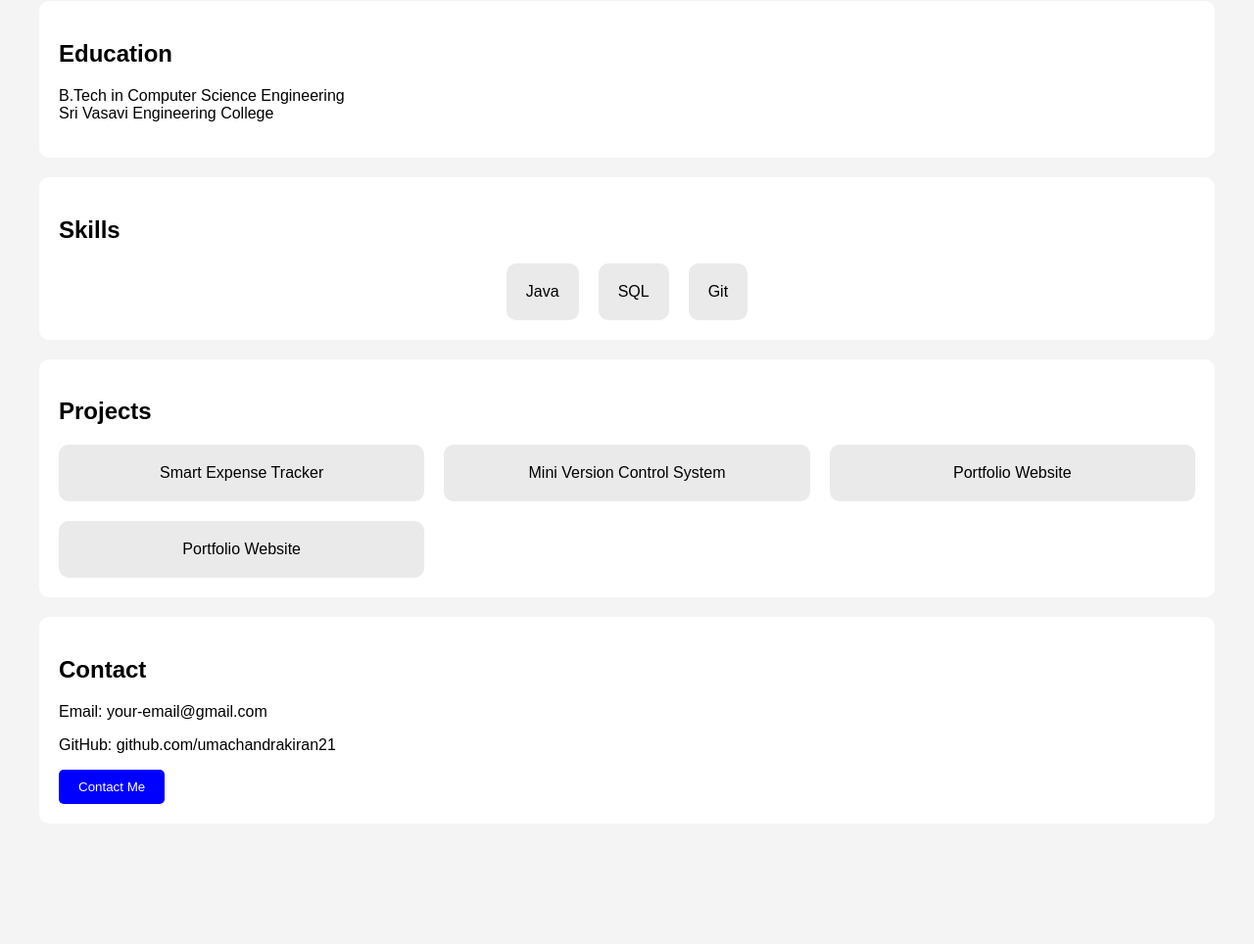
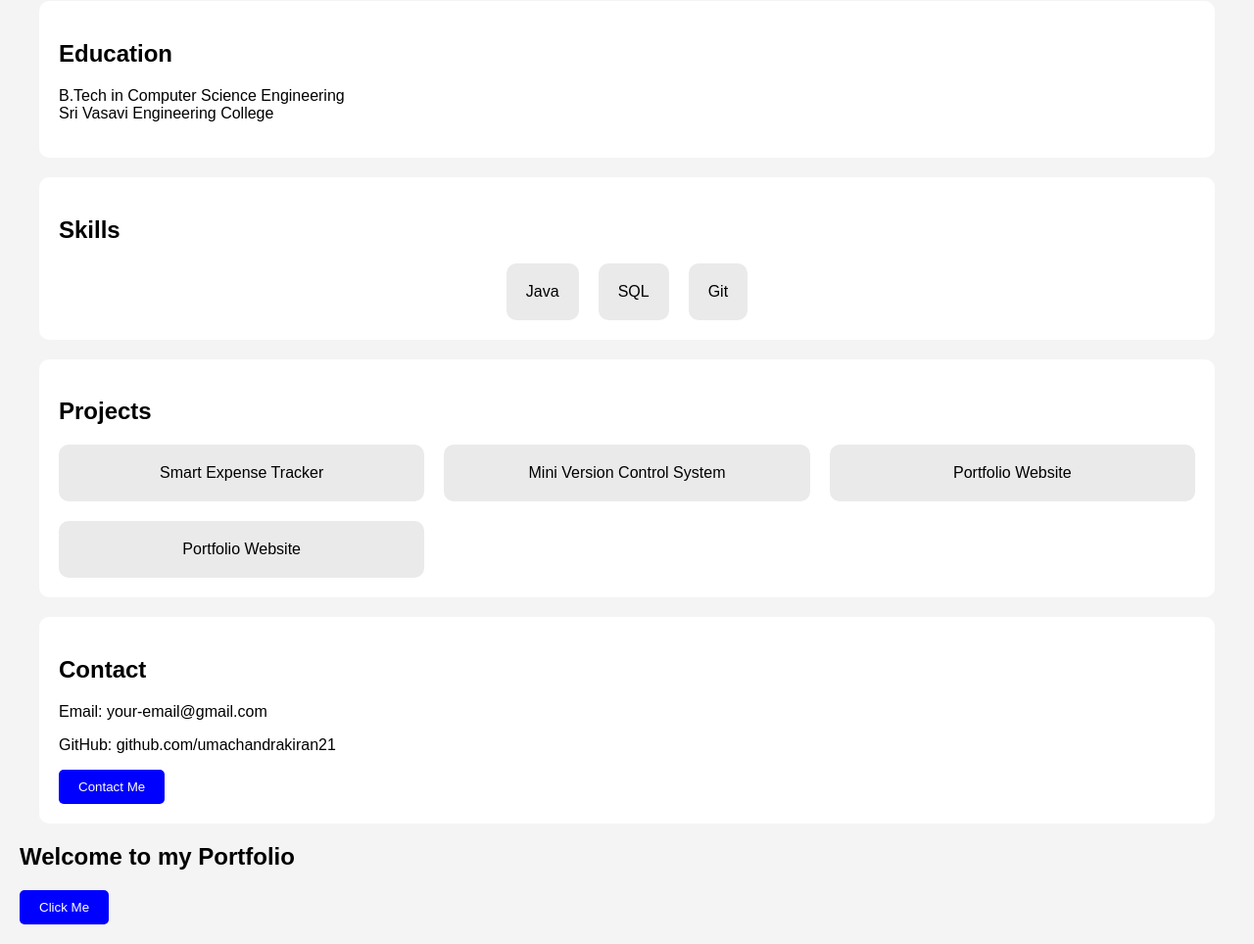
Before and after one commit to umachandrakiran21/portfolio, a plain HTML site: page src/index.html in a window 1280 px wide. Shown: the part 79-1043 px from the top of the page at 98% size. Before the commit the page ends 940 px from the top, so only its background shows below. Drawn offline with Linux system fonts and the light colour scheme.

Commit message:
Updated portfolio website

```diff
--- a/src/index.html
+++ b/src/index.html
@@ -3,6 +3,8 @@
 <head>
     <title>Uma Chandra Kiran Portfolio</title>
     <link rel="stylesheet" href="style.css">
+    <script src="script.js"></script>
+</body>
 </head>
 <body>
 
@@ -56,6 +58,10 @@
 
         <button>Contact Me</button>
     </div>
+<h2 id="message">Welcome to my Portfolio</h2>
 
+<button onclick="showMessage()">
+    Click Me
+</button>
 </body>
 </html>
--- /dev/null
+++ b/src/script.js
@@ -0,0 +1,4 @@
+function showMessage() {
+    document.getElementById("message").innerText =
+        "Thanks for Visiting!";
+}
```
